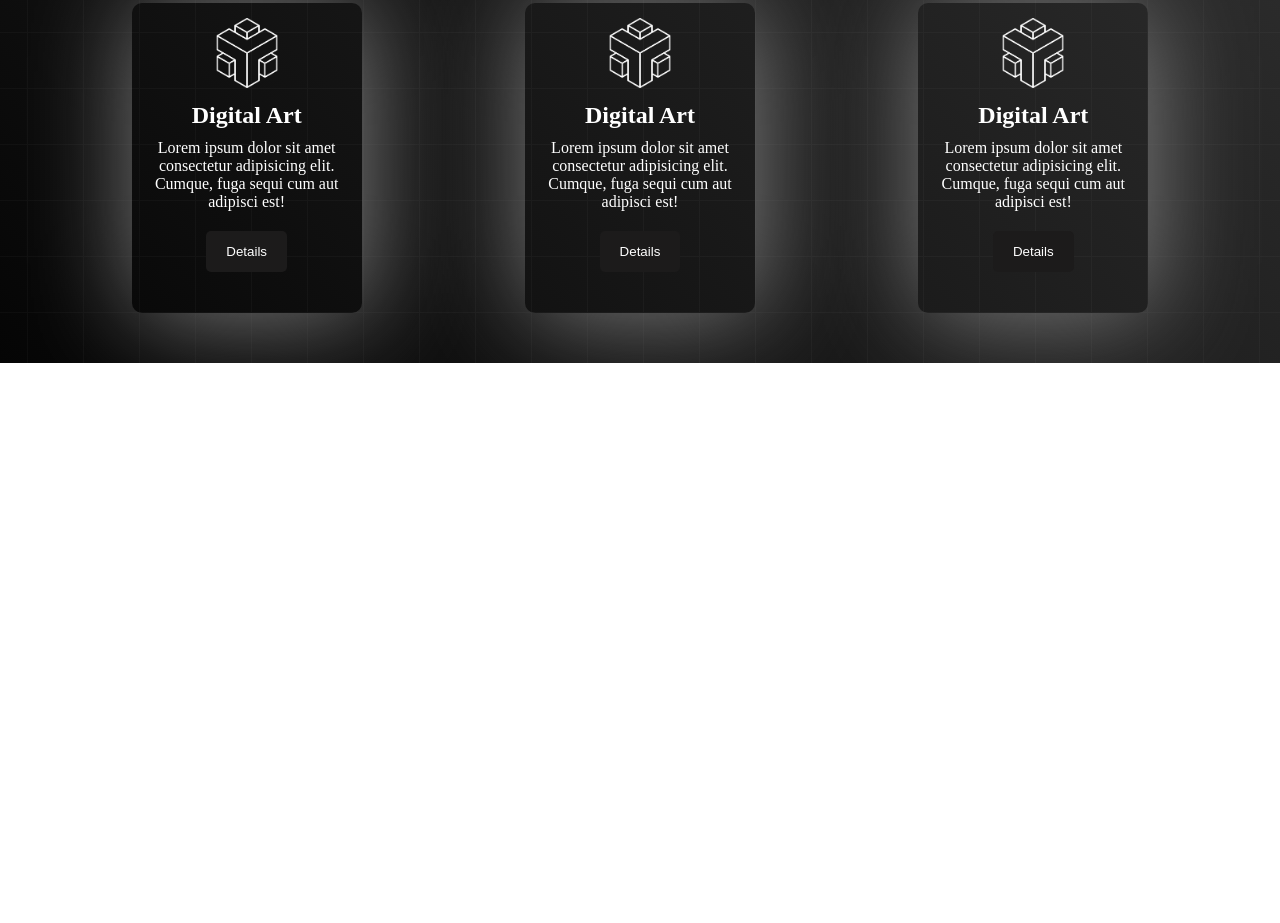
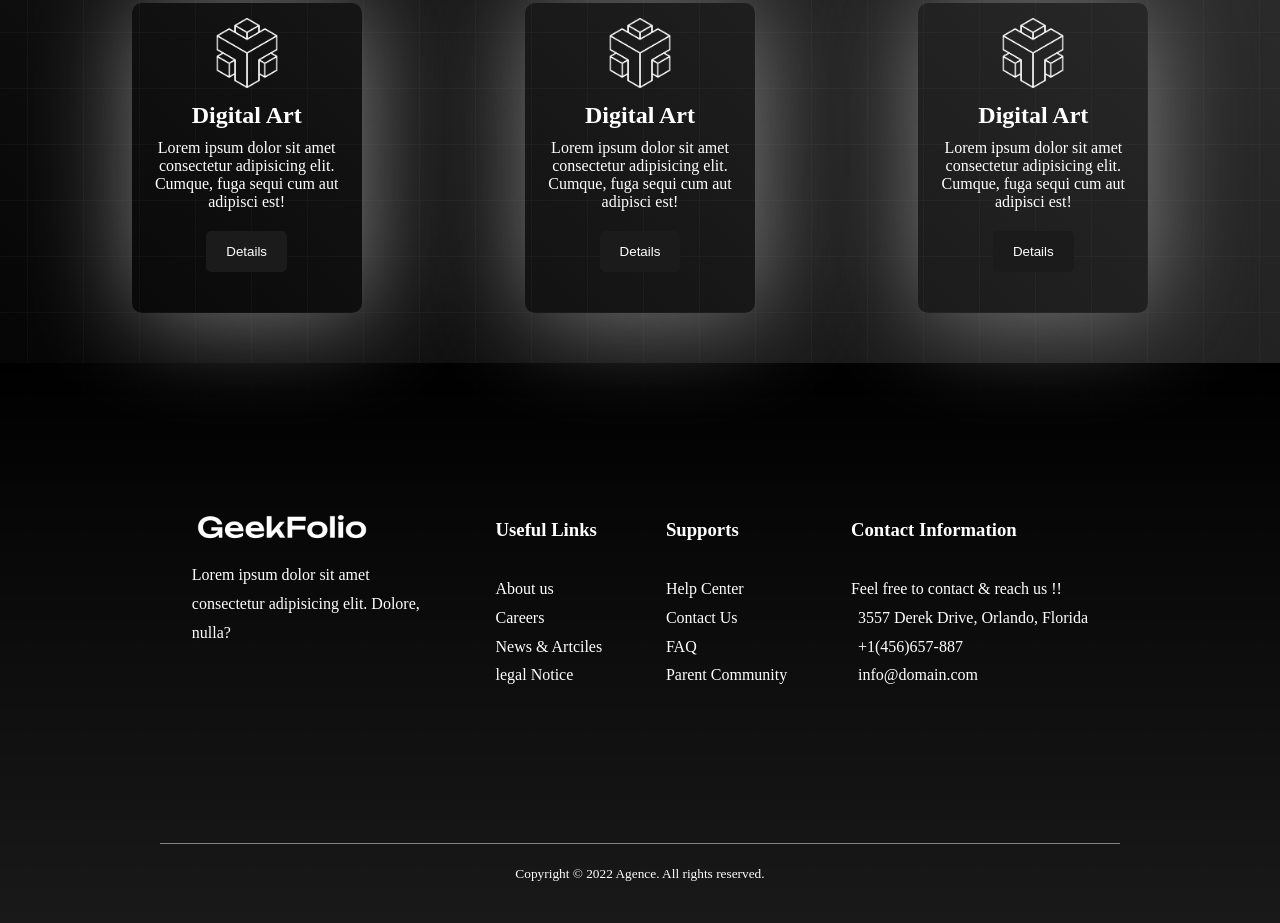
Before and after one commit to Orchizakia00/first-concept, a plain HTML site: page index.html in a window 1280 px wide. Shown: the part 1607-2530 px from the top of the page. Before the commit the page ends 1970 px from the top, so only its background shows below. Drawn offline with Linux system fonts and the light colour scheme.

Commit message:
created footer

```diff
--- a/index.html
+++ b/index.html
@@ -100,5 +100,50 @@
             </div>
         </div>
     </section>
+    <footer class="footer">
+      <div class="footer-container">
+        <div class="logo-box">
+          <img class="logo" src="/logo/logo-light.png" alt="">
+          <p>
+            Lorem ipsum dolor sit amet consectetur adipisicing elit. Dolore, nulla?
+          </p>
+          <div class="icons">
+            <i class="fa-brands fa-facebook"></i>
+            <i class="fa-brands fa-twitter"></i>
+            <i class="fa-brands fa-instagram"></i>
+            <i class="fa-brands fa-youtube"></i>
+          </div>
+        </div>
+        <div class="Useful-links">
+          <h3 class="footer-title">Useful Links</h3>
+
+          <p>About us</p>
+          <p>Careers</p>
+          <p>News & Artciles</p>
+          <p>legal Notice</p>
+        </div>
+        <div class="supports">
+          <h3 class="footer-title">Supports</h3>
+          <p>Help Center</p>
+          <p>Contact Us</p>
+          <p>FAQ</p>
+          <p>Parent Community</p>
+        </div>
+        <div class="contact">
+          <h3 class="footer-title">Contact Information</h3>
+          <p>Feel free to contact & reach us !!</p>
+          <p>
+            <i class="fa-solid fa-location-pin"></i>3557 Derek Drive, Orlando,
+            Florida
+          </p>
+          <p><i class="fa-solid fa-phone-volume"></i>+1(456)657-887</p>
+          <p><i class="fa-solid fa-envelope d"></i>info@domain.com</p>
+        </div>
+      </div>
+      <p class="copy">
+        <small>Copyright &copy; 2022 Agence. All rights reserved.</small>
+      </p>
+
+    </footer>
 </body>
 </html>
--- a/test.css
+++ b/test.css
@@ -63,7 +63,6 @@
     margin-top:20px;
     flex-direction: row-reverse;
 }
-
 .about-us{
     text-align: center;
     padding-top:20px;
@@ -97,3 +96,48 @@
     justify-content: space-around;
     margin-top: 20px;
 }
+.footer{
+    width: 100%;
+    height: 70vh;
+    background-image: url("/images/background.png"),linear-gradient(rgba(0,0,0,1),rgba(0,0,0,0.9));
+    background-repeat: no-repeat;
+    background-blend-mode: overlay;
+    color: white;
+    line-height: 1.8em;
+}
+.footer-container{
+    display: flex;
+    width: 75%;
+    height: 60vh;
+    margin: 0 auto;
+    justify-content: space-around;
+    align-items: center;
+    border-bottom: 1px solid grey;
+}
+.logo-box{
+    width: 25%;
+}
+.logo-box img{
+    width:170px;
+}
+.copy{
+    text-align: center;
+    padding: 15px;
+}
+.fa-solid{
+    margin-right: 7px;
+}
+.footer-title{
+    margin-bottom: 30px;
+}
+.icons{
+    /* text-align: center; */
+    margin-top:20px;
+}
+.fa-brands{
+    margin: 10px;
+    font-size:20px;
+}
+.hr{
+    width: 200px;
+}
```
